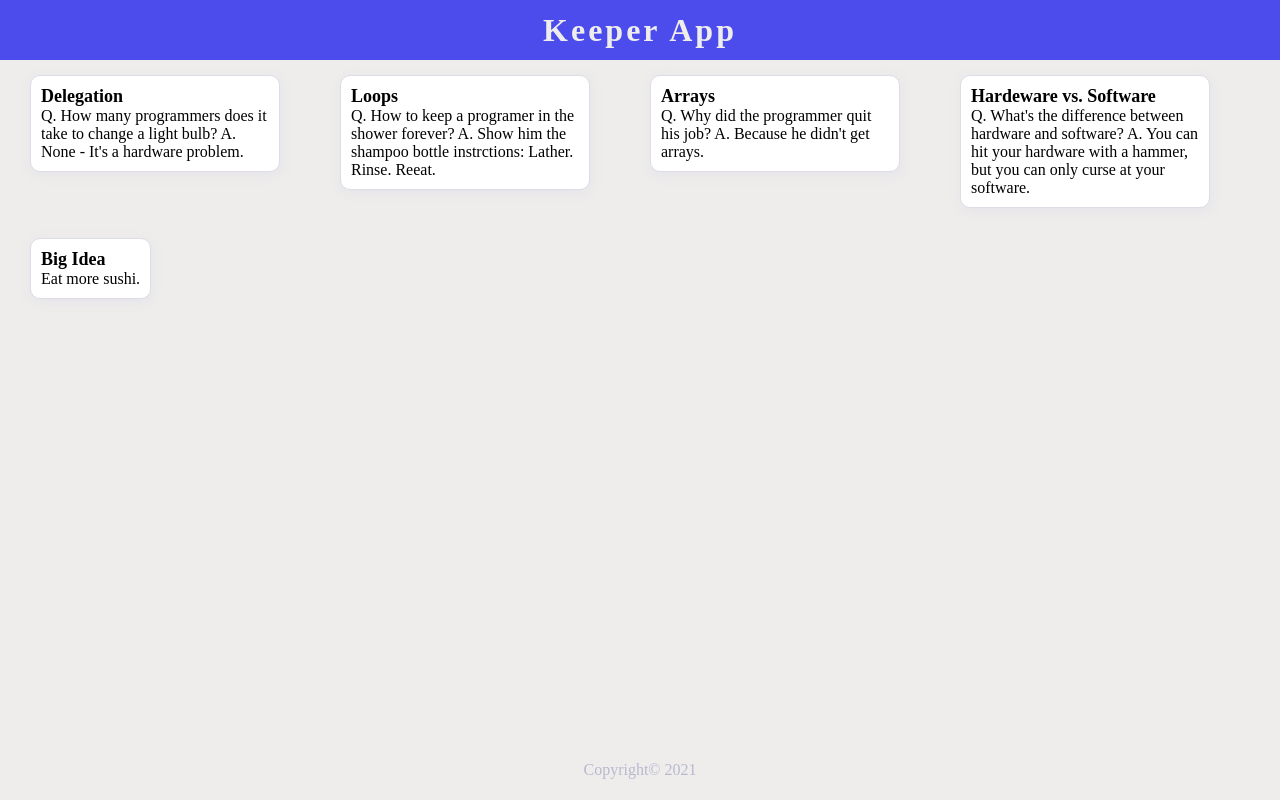
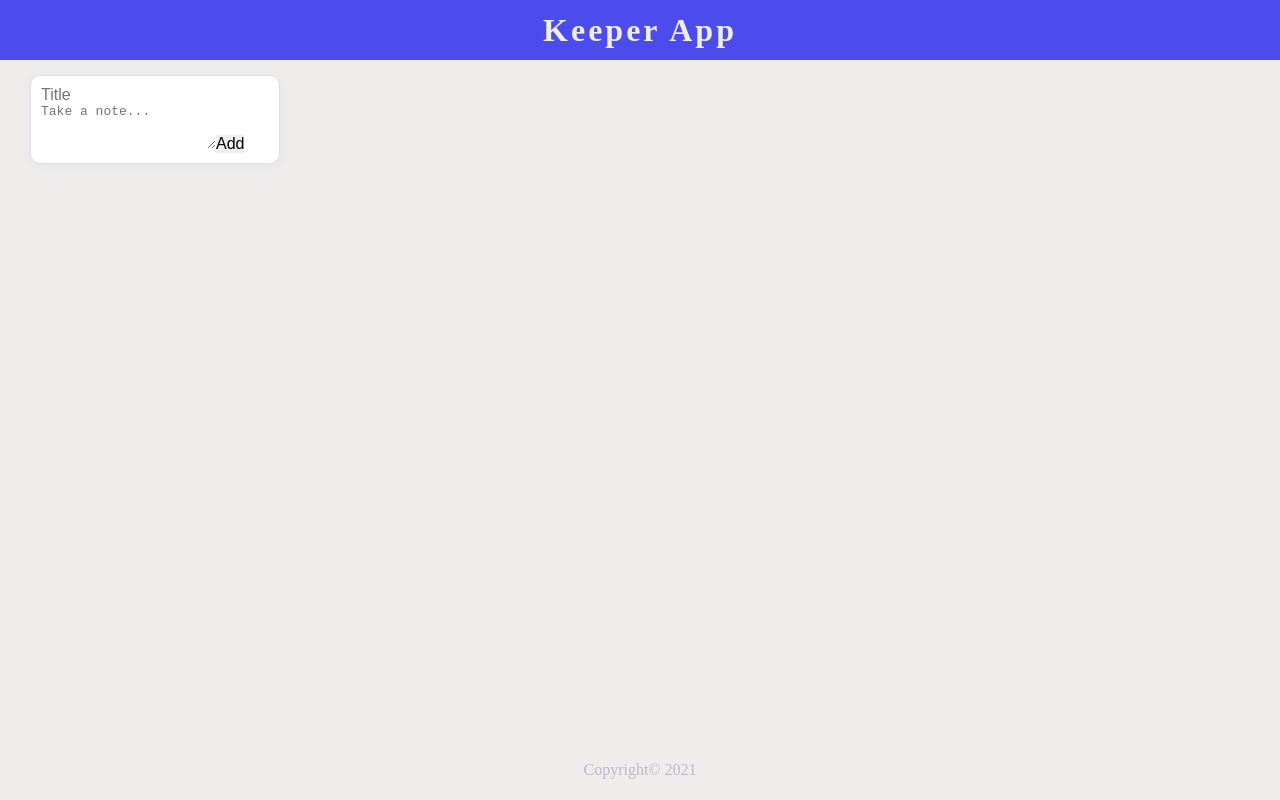
Before and after one commit to whitewolf8383/keeper-app, a React (Create React App) app: page / in a window 1280 px wide. Built offline with nearby package versions, Linux system fonts and the light colour scheme.

Commit message:
Cmpleted functionality, finish css

```diff
--- a/src/components/App.jsx
+++ b/src/components/App.jsx
@@ -1,22 +1,41 @@
-import React from "react";
-
-// Data
-import notes from "../notes";
+import React, { useState } from "react";
 
 // Components
 import Header from "./Header";
 import Note from "./Note";
+import CreateArea from "./CreateArea";
 import Footer from "./Footer";
 
-function App(){
+function App() {
+  const [notes, setNotes] = useState([]);
+
+  function addNote(note) {
+    setNotes(prevNotes => {
+      return [...prevNotes, note];
+    });
+  };
+
+  function deleteNote(id) {
+    setNotes(prevNotes => {
+      return prevNotes.filter((noteItem, index) => {
+        return index !== id;
+      });
+    });
+  }
+
   return(
     <div className="app-div">
       <Header />
-      {notes.map((notes) => {
+      <CreateArea
+        onAdd={addNote}
+      />
+      {notes.map((noteItem, index) => {
         return <Note
-          key = {notes.id}
-          title = {notes.title}
-          message = {notes.message}
+          key={index}
+          id={index}
+          title={noteItem.title}
+          content={noteItem.content}
+          onDelete={deleteNote}
         />
       })}
       <Footer />
--- /dev/null
+++ b/src/components/CreateArea.jsx
@@ -0,0 +1,51 @@
+import React, { useState } from 'react';
+
+function CreateArea(props) {
+
+  const [note, setNote] = useState({
+    title: "",
+    content: ""
+  });
+
+  function handleChange(event) {
+    const {name, value} = event.target;
+    setNote(prevNote => {
+      return {
+        ...prevNote,
+        [name]: value
+      };
+    });
+  };
+
+  function submitNote(event) {
+    props.onAdd(note);
+    setNote({
+      title: "",
+      content: ""
+    });
+    event.preventDefault();
+  };
+
+  return(
+    <div className="note-div">
+      <form>
+        <input
+          name="title"
+          onChange={handleChange}
+          value={note.title}
+          placeholder="Title"
+        />
+        <textarea
+          name="content"
+          onChange={handleChange}
+          value={note.content}
+          placeholder="Take a note..."
+          rows="3"
+        />
+        <button onClick={submitNote}>Add</button>
+      </form>
+    </div>
+  );
+}
+
+export default CreateArea;
--- a/src/components/Note.jsx
+++ b/src/components/Note.jsx
@@ -1,10 +1,15 @@
 import React from "react";
 
 function Note(props) {
+  function deleteNote() {
+    props.onDelete(props.id);
+  }
+
   return(
     <div className="note-div">
       <h1>{props.title}</h1>
       <p>{props.message}</p>
+      <button onClick={deleteNote}>DELETE</button>
     </div>
   );
 };
--- a/src/index.js
+++ b/src/index.js
@@ -2,4 +2,4 @@ import React from 'react';
 import ReactDOM from 'react-dom';
 import App from "./components/App"
 
-ReactDOM.render(App(),document.getElementById('root'));
+ReactDOM.render(<App />,document.getElementById('root'));
--- a/src/notes.js
+++ /dev/null
@@ -1,29 +0,0 @@
-const notes = [
-  {
-    id: 0,
-    title: "Delegation",
-    message: "Q. How many programmers does it take to change a light bulb? A. None - It's a hardware problem."
-  },
-  {
-    id: 1,
-    title: "Loops",
-    message: "Q. How to keep a programer in the shower forever? A. Show him the shampoo bottle instrctions: Lather. Rinse. Reeat."
-  },
-  {
-    id: 2,
-    title: "Arrays",
-    message: "Q. Why did the programmer quit his job? A. Because he didn't get arrays."
-  },
-  {
-    id: 3,
-    title: "Hardeware vs. Software",
-    message: "Q. What's the difference between hardware and software? A. You can hit your hardware with a hammer, but you can only curse at your software."
-  },
-  {
-    id: 4,
-    title: "Big Idea",
-    message: "Eat more sushi."
-  }
-];
-
-module.exports = notes;
```
